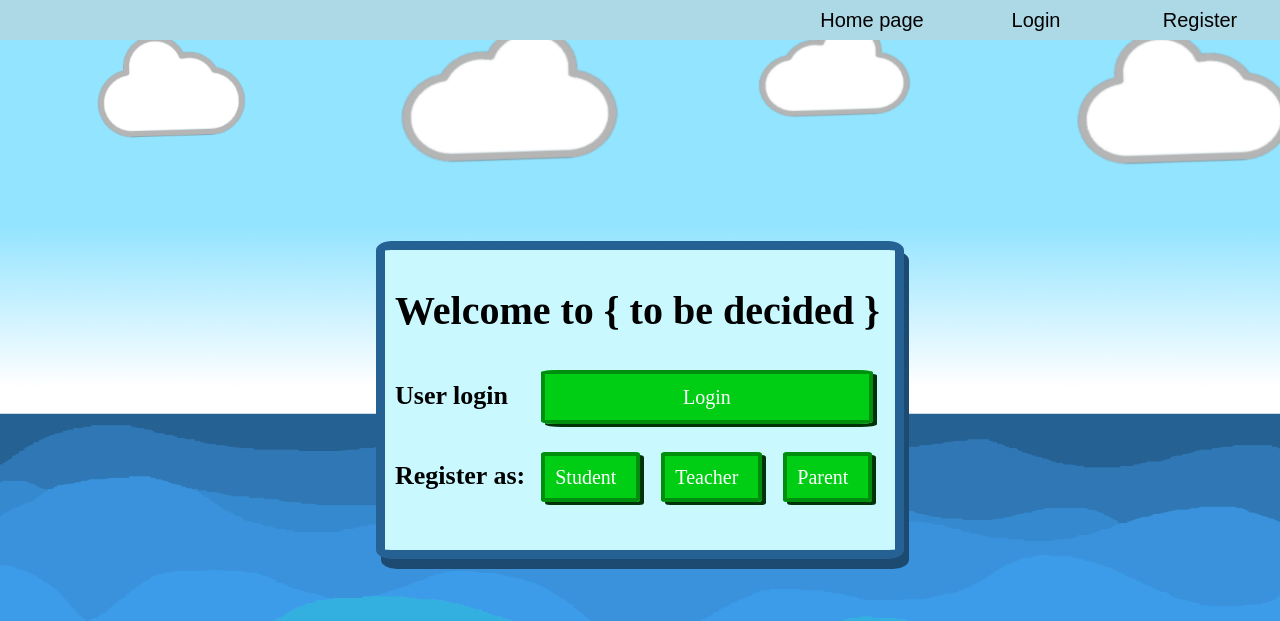
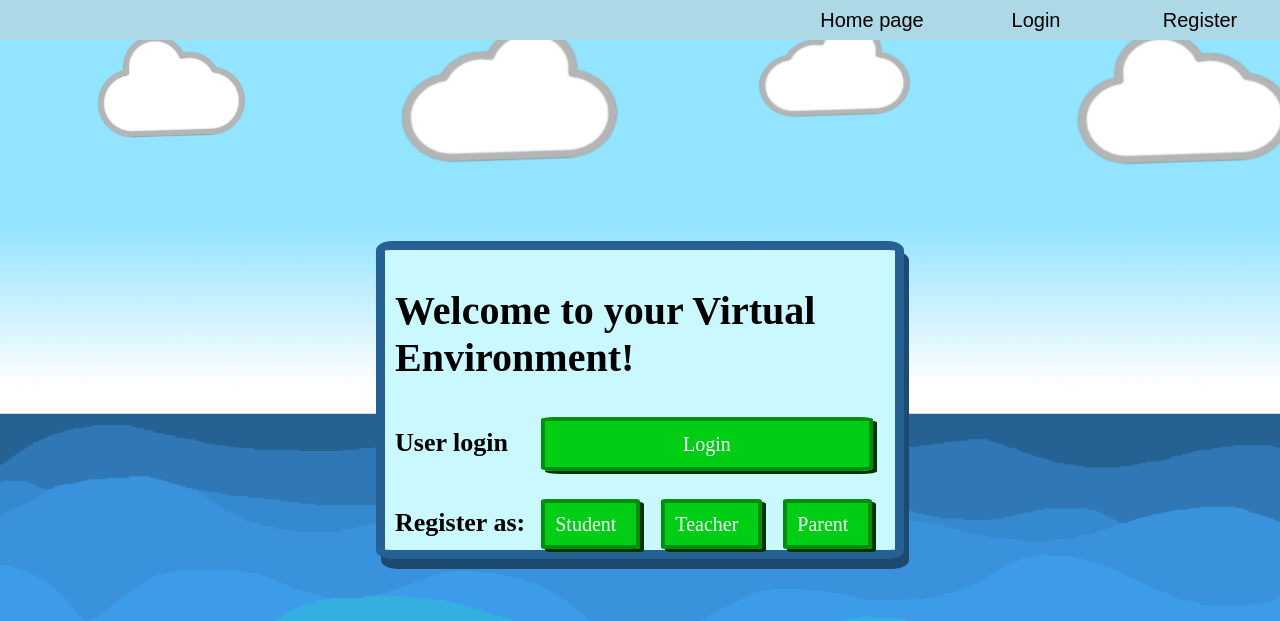
Before and after one commit to SophKirkup/Team_17, a Flask app: page / in a window 1280 px wide. Shown: the top 621 px of the page. Run offline with Flask 2, Linux system fonts and the light colour scheme.

Commit message:
Updated index page

```diff
--- a/templates/index.html
+++ b/templates/index.html
@@ -4,7 +4,7 @@
 
     <div class="welcome">
         <h1>
-            Welcome to { to be decided }
+            Welcome to your Virtual Environment!
         </h1>
 
         <div class="welcomeLoginHeight">
```
